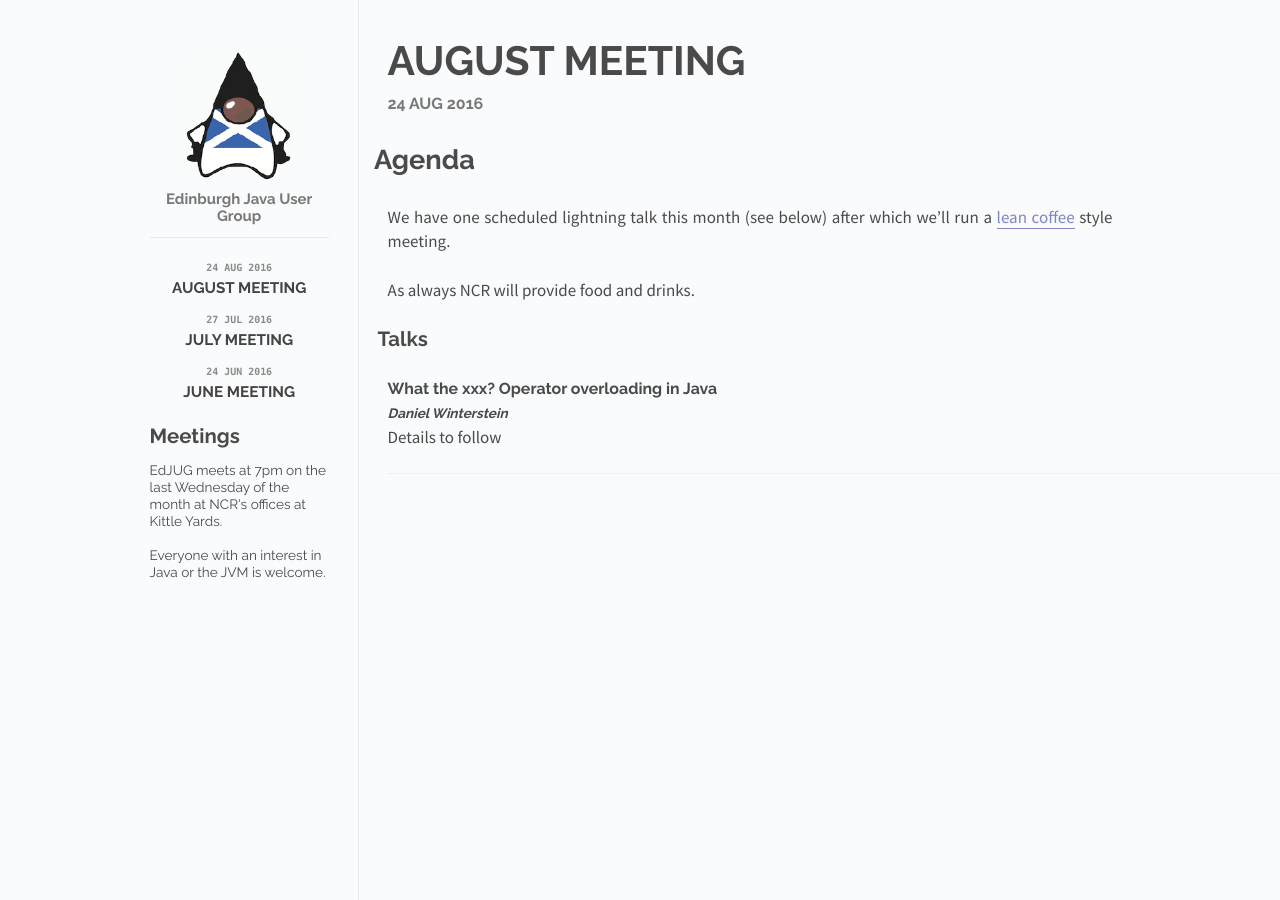
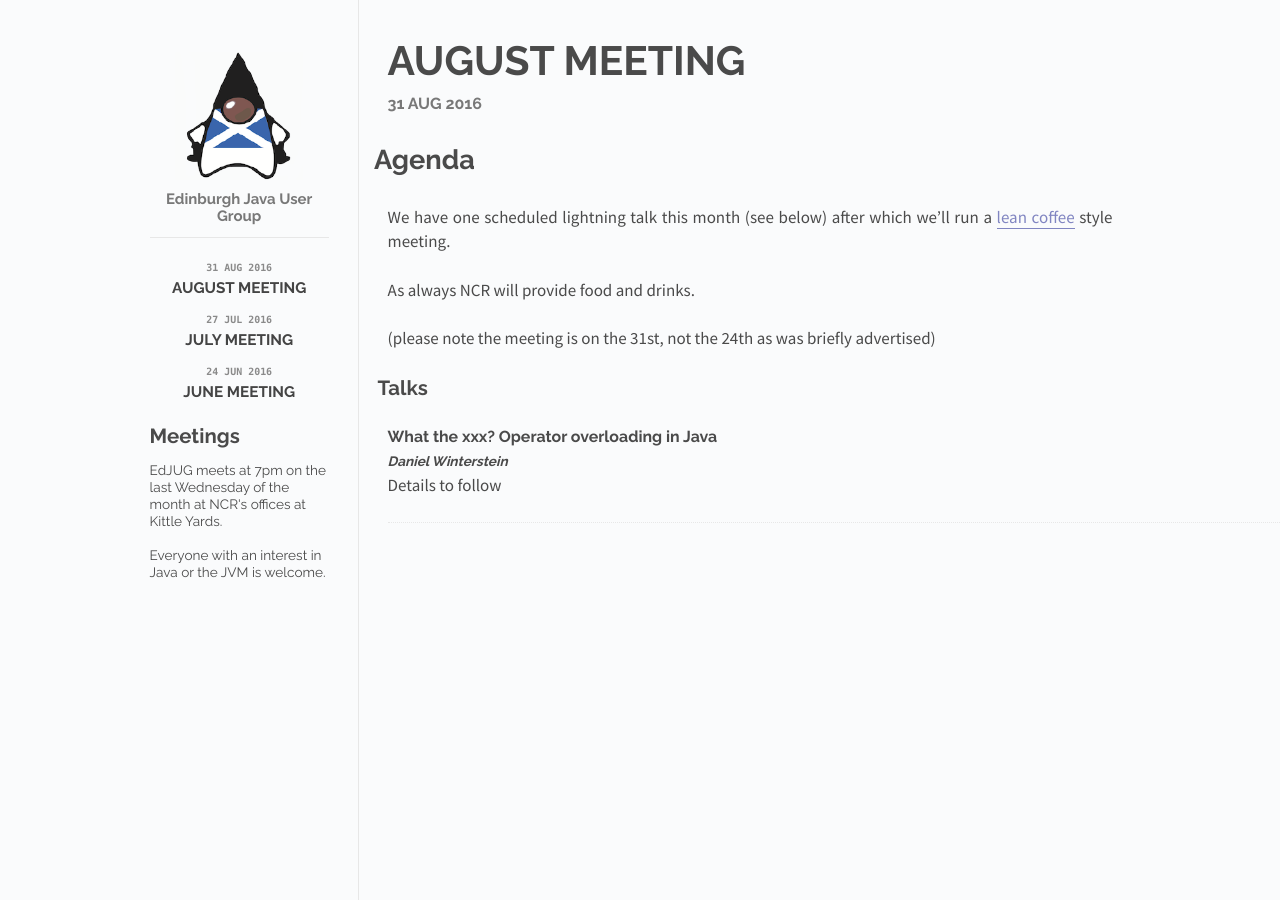
Before and after one commit to edjug/edjug.github.io, a Jekyll site: the page built from _posts/2016-31-08-august-meeting.md, in a window 1280 px wide. Built offline with Jekyll 4.4.1, drawn with Linux system fonts in a browser that asks for light colours; Markdown is read by kramdown in place of the engine named in the settings.

Commit message:
Corrects date of meeting

```diff
--- a/_posts/2016-24-08-august-meeting.md
+++ b/_posts/2016-31-08-august-meeting.md
@@ -1,7 +1,7 @@
 ---
 layout: post
 title: August meeting
-date: 2016-08-24 19:00:00
+date: 2016-08-31 19:00:00
 categories: meetings
 ---
 
@@ -11,6 +11,8 @@ We have one scheduled lightning talk this month (see below) after which we'll ru
 
 As always NCR will provide food and drinks.
 
+(please note the meeting is on the 31st, not the 24th as was briefly advertised)
+
 ## Talks
 
 ### **What the xxx? Operator overloading in Java**
```
